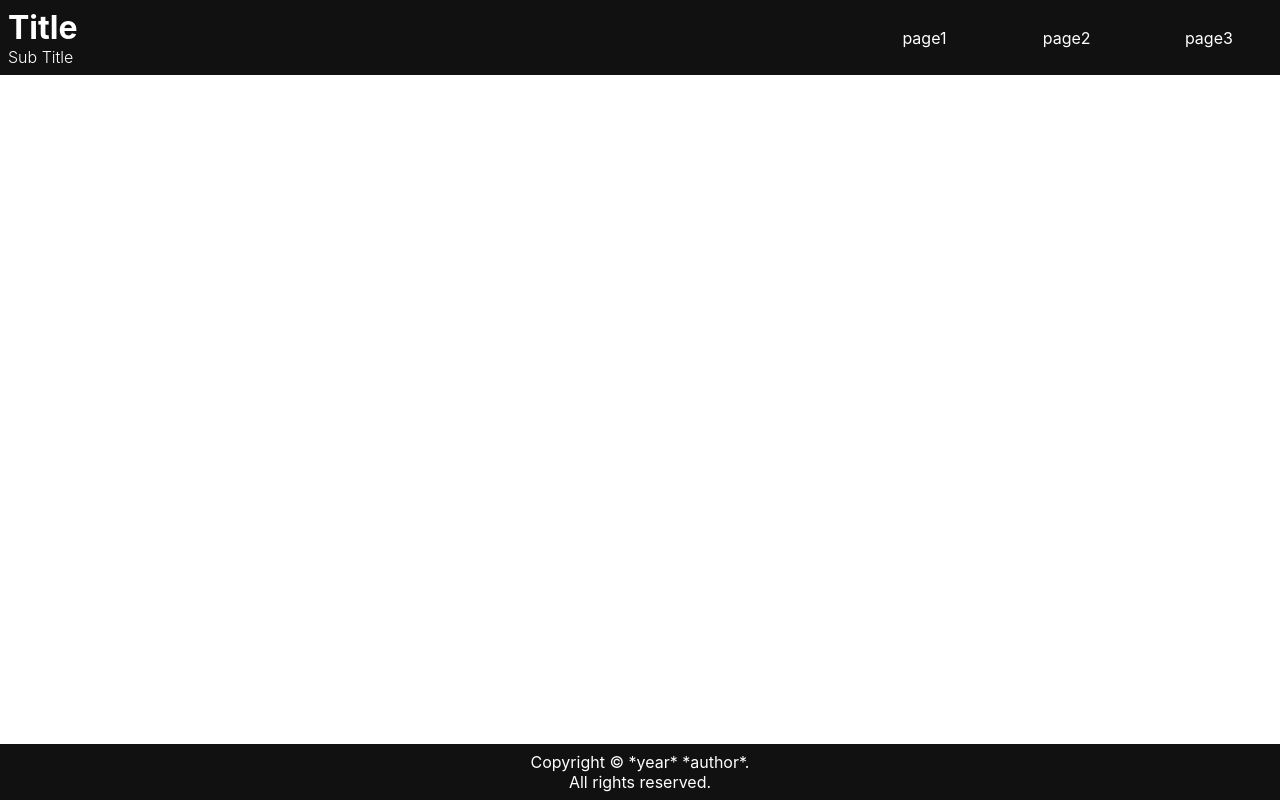
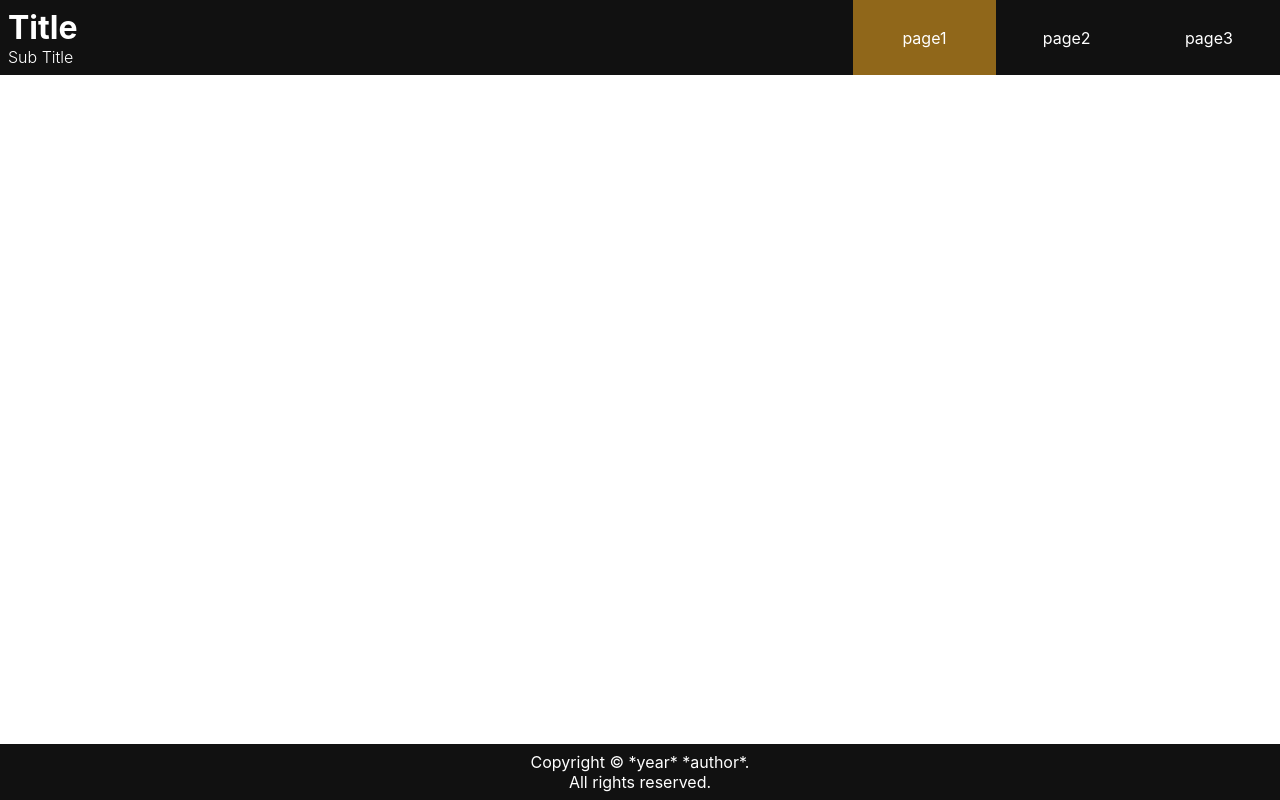
Before and after one commit to shawnkelleydev/whitney-next, a Next.js app: page /page1 in a window 1280 px wide. Built offline with nearby package versions, Linux system fonts and the light colour scheme.

Commit message:
Ref pages

```diff
--- a/components/PageWrapper/Header/Nav/index.js
+++ b/components/PageWrapper/Header/Nav/index.js
@@ -3,9 +3,12 @@ import { useRouter } from 'next/router'
 
 import styles from './styles.module.css'
 
-export default function Nav({ pages }) {
-  const router = useRouter()
-  console.log(router.route)
+export default function Nav() {
+  let { route } = useRouter()
+  route = route.replace('/', '')
+
+  // TODO: set pages
+  const pages = ['page1', 'page2', 'page3']
 
   return (
     <nav className={styles.nav}>
@@ -14,7 +17,7 @@ export default function Nav({ pages }) {
           href={`/${page.toLowerCase()}`}
           key={i}
         >
-          <a>
+          <a className={page === route ? styles.active : ''}>
             <span>{page}</span>
           </a>
         </Link>
--- a/components/PageWrapper/Header/index.js
+++ b/components/PageWrapper/Header/index.js
@@ -3,11 +3,11 @@ import Nav from './Nav'
 
 import styles from './styles.module.css'
 
-export default function Header({ pages }) {
+export default function Header() {
   return (
     <header className={styles.header}>
       <Banner />
-      <Nav pages={pages} />
+      <Nav />
     </header>
   )
 }
--- a/components/PageWrapper/index.js
+++ b/components/PageWrapper/index.js
@@ -1,12 +1,15 @@
+import Head from 'partials/_head'
+
 import Footer from './Footer'
 import Header from './Header'
 
 import styles from './styles.module.css'
 
-export default function PageWrapper({ pages, children }) {
+export default function PageWrapper({ children }) {
   return (
     <div className={styles['page-wrapper']}>
-      <Header pages={pages} />
+      <Head />
+      <Header />
       <div>{children}</div>
       <Footer />
     </div>
--- a/constants/index.js
+++ /dev/null
@@ -1,2 +0,0 @@
-// TODO: Add pages / edit pages directory
-export const pages = ['page1', 'page2', 'page3']
--- a/pages/page1/index.js
+++ b/pages/page1/index.js
@@ -1,9 +1,7 @@
-import { pages } from 'constants'
-
 import PageWrapper from 'components/PageWrapper'
 
 import styles from './styles.module.css'
 
 export default function Page1() {
-  return <PageWrapper pages={pages}></PageWrapper>
+  return <PageWrapper></PageWrapper>
 }
--- a/pages/page2/index.js
+++ b/pages/page2/index.js
@@ -1,9 +1,7 @@
-import { pages } from 'constants'
-
 import PageWrapper from 'components/PageWrapper'
 
 import styles from './styles.module.css'
 
 export default function Page2() {
-  return <PageWrapper pages={pages}></PageWrapper>
+  return <PageWrapper></PageWrapper>
 }
--- a/pages/page3/index.js
+++ b/pages/page3/index.js
@@ -1,9 +1,7 @@
-import { pages } from 'constants'
-
 import PageWrapper from 'components/PageWrapper'
 
 import styles from './styles.module.css'
 
 export default function Page3() {
-  return <PageWrapper pages={pages}></PageWrapper>
+  return <PageWrapper></PageWrapper>
 }
```
Also changed, not shown: pages/index.js (+1 -8 lines).
